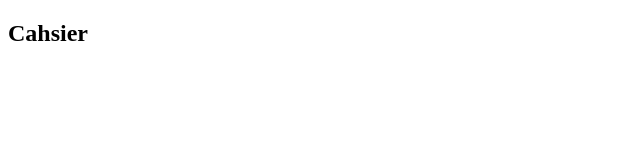
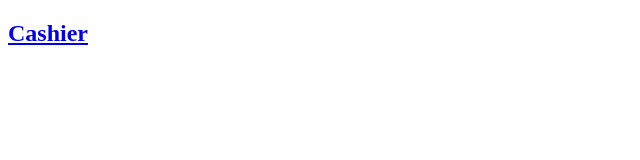
Before and after one commit to annu1245/JS-foundation, a plain HTML site: page index.html in a window 1280 px wide. Shown: the whole page, without its empty margins (0-640 px from the left). Drawn offline with Linux system fonts and the light colour scheme.

Commit message:
index file modified

```diff
--- a/index.html
+++ b/index.html
@@ -6,6 +6,6 @@
     <title>Document</title>
 </head>
 <body>
-    <h2><a href="cashier/index.html"></a> Cahsier</h2>
+    <h2><a href="cashier/index.html">Cashier</a></h2>
 </body>
 </html>
```
